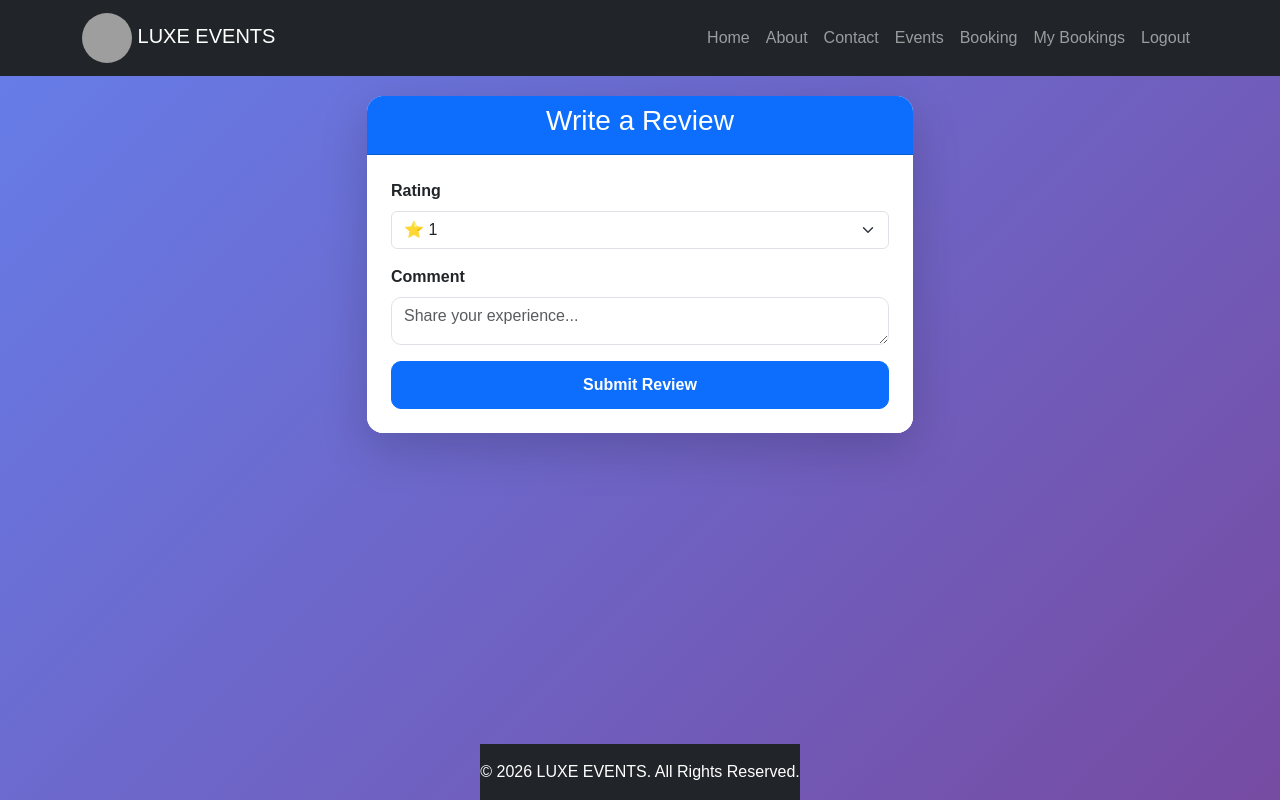
After one commit to anandhuma10/Event-management-system, a Django app: page /review/1/ in a window 1280 px wide. The commit adds this page. Run offline with Django 5.2, Linux system fonts and the light colour scheme; a user stored in the database is signed in; data comes from the database, SQL or seed files in the repository; both versions use the stored data as it was after the commit; grey boxes are pictures that could not be loaded.

Commit message:
Implemented event review system and updated user registration

```diff
--- a/eventapp/admin.py
+++ b/eventapp/admin.py
@@ -1,8 +1,9 @@
 from django.contrib import admin
-from .models import Event,Booking,contact
+from .models import Event,Booking,contact,Review
 
 # Register your models here.
 
 admin.site.register(Event)
 admin.site.register(Booking)
 admin.site.register(contact)
+admin.site.register(Review)
--- a/eventapp/forms.py
+++ b/eventapp/forms.py
@@ -1,5 +1,5 @@
 from django import forms
-from.models import Booking,contact
+from.models import Booking,contact,Review
 
 class BookingForm(forms.ModelForm):
     class Meta:
@@ -13,3 +13,29 @@ class ContactForm(forms.ModelForm):
     class Meta:
         model = contact
         fields = '__all__'
+
+
+
+class ReviewForm(forms.ModelForm):
+    class Meta:
+        model = Review
+        fields = ['rating', 'comment']
+        widgets = {
+            'rating': forms.Select(
+                choices=[
+                    (1, '⭐ 1'),
+                    (2, '⭐⭐ 2'),
+                    (3, '⭐⭐⭐ 3'),
+                    (4, '⭐⭐⭐⭐ 4'),
+                    (5, '⭐⭐⭐⭐⭐ 5'),
+                ],
+                attrs={'class': 'form-select'}
+            ),
+            'comment': forms.Textarea(
+                attrs={
+                    'class': 'form-control',
+                    'rows': 4,
+                    'placeholder': 'Share your experience...'
+                }
+            ),
+        }
--- a/eventapp/models.py
+++ b/eventapp/models.py
@@ -36,3 +36,14 @@ class contact(models.Model):
 
     def __str__(self):
         return self.name
+
+
+class Review(models.Model):
+    event = models.ForeignKey(Event, on_delete=models.CASCADE)
+    user = models.ForeignKey(User, on_delete=models.CASCADE)
+    rating = models.PositiveSmallIntegerField()
+    comment = models.TextField()
+    created_at = models.DateTimeField(auto_now_add=True)
+
+    def __str__(self):
+        return f"{self.user.username} - {self.event.name}"
--- a/eventapp/urls.py
+++ b/eventapp/urls.py
@@ -9,6 +9,6 @@ urlpatterns = [
     path('booking/', views.booking, name='booking'),
     path('my-bookings/', views.my_bookings, name='my_bookings'),
     path("events/<int:id>/", views.event_detail, name="event_detail"),
-
+    path("review/<int:event_id>/", views.add_review, name="add_review"),
 
 ]
--- a/eventapp/views.py
+++ b/eventapp/views.py
@@ -1,17 +1,31 @@
 from django.shortcuts import render,get_object_or_404,redirect
+from django.contrib import messages
 from django.contrib.auth.decorators import login_required
-from .models import Event,Booking
-from . forms import BookingForm,ContactForm
+from .models import Event,Booking, Review
+from . forms import BookingForm,ContactForm,ReviewForm
 
 # Create your views here.
 
 def index(request):
-    return render(request, "index.html")
+    events = Event.objects.all()
+    reviews = Review.objects.select_related("event", "user").order_by("-created_at")
+
+    return render(request, "index.html", {
+        "events": events,
+        "reviews": reviews,
+    })
 
 @login_required(login_url='login')
 def events(request):
+
     events = Event.objects.all()
-    return render(request, 'events.html', {'events': events})
+    reviews = Review.objects.select_related("event", "user").order_by("-created_at")[:10]
+
+    return render(request, "index.html", {
+    "events": events,
+    "reviews": reviews,
+})
+
 
 @login_required(login_url='login')
 def contact(request):
@@ -62,3 +76,36 @@ def my_bookings(request):
     return render(request, 'my_bookings.html', {
         'bookings': bookings
     })
+
+
+
+
+
+@login_required(login_url='login')
+def add_review(request, event_id):
+    event = get_object_or_404(Event, id=event_id)
+
+    review = Review.objects.filter(
+        event=event,
+        user=request.user
+    ).first()
+
+    if request.method == "POST":
+        form = ReviewForm(request.POST, instance=review)
+
+        if form.is_valid():
+            review = form.save(commit=False)
+            review.user = request.user
+            review.event = event
+            review.save()
+
+            messages.success(request, "Your review has been saved.")
+            return redirect("event_detail", id=event.id)
+
+    else:
+        form = ReviewForm(instance=review)
+
+    return render(request, "review_form.html", {
+        "form": form,
+        "event": event,
+    })
--- a/templates/event_detail.html
+++ b/templates/event_detail.html
@@ -15,6 +15,9 @@
             <hr>
 
             <p>{{ event.description }}</p>
+            <a href="{% url 'add_review' event.id %}" class="btn btn-warning">
+    ⭐ Write a Review
+</a>
 
             <a href="{% url 'events' %}" class="btn btn-secondary">
                 Back to Events
--- /dev/null
+++ b/templates/review_form.html
@@ -0,0 +1,46 @@
+{% extends 'base.html' %}
+
+{% block content %}
+
+<div class="container py-5">
+    <div class="row justify-content-center">
+        <div class="col-md-6">
+
+            <div class="card shadow-lg border-0 rounded-4">
+                <div class="card-header bg-primary text-white text-center">
+                    <h3>Write a Review</h3>
+                </div>
+
+                <div class="card-body p-4">
+
+                    <form method="POST">
+                        {% csrf_token %}
+
+                        <div class="mb-3">
+                            <label class="form-label fw-bold">
+                                Rating
+                            </label>
+                            {{ form.rating }}
+                        </div>
+
+                        <div class="mb-3">
+                            <label class="form-label fw-bold">
+                                Comment
+                            </label>
+                            {{ form.comment }}
+                        </div>
+
+                        <button type="submit" class="btn btn-primary w-100">
+                            Submit Review
+                        </button>
+
+                    </form>
+
+                </div>
+            </div>
+
+        </div>
+    </div>
+</div>
+
+{% endblock %}
```
Also changed, not shown: templates/auth.html (+12 -2 lines), templates/index.html (+39 -6 lines), userapp/views.py (+13 -2 lines), db.sqlite3, eventapp/migrations/0007_review.py (added), eventapp/migrations/0008_alter_review_unique_together.py (added), static/img/dcp36pbyxehqueqzn3gh.webp (added).
